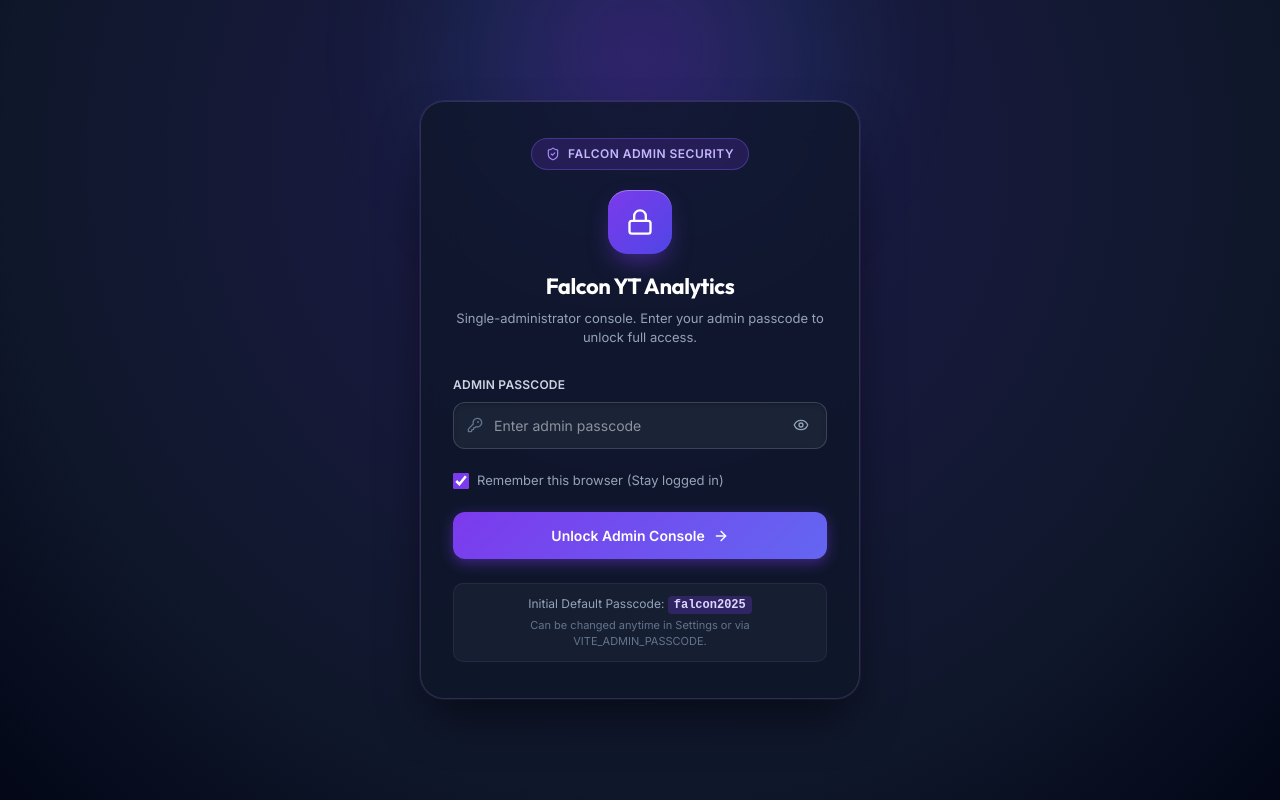
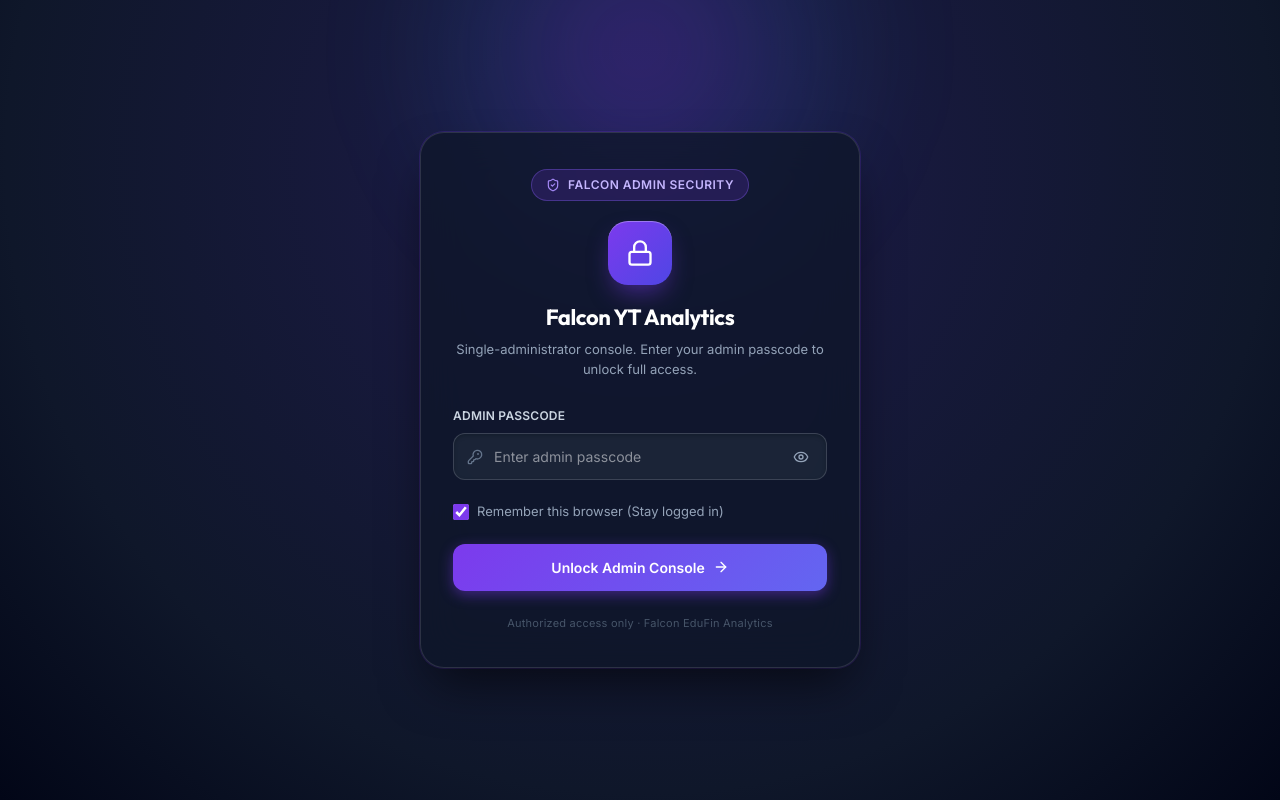
Before and after one commit to shanksarc/falcon-yt-analytics, a React (Vite) app in the folder frontend/: page / in a window 1280 px wide. Built offline with nearby package versions, Linux system fonts and the light colour scheme; no server answers.

Commit message:
fix: remove passcode hint box from login screen for production security

```diff
--- a/frontend/src/components/AdminAuthGate.jsx
+++ b/frontend/src/components/AdminAuthGate.jsx
@@ -311,32 +311,15 @@ export default function AdminAuthGate({ children }) {
           </button>
         </form>
 
-        {/* Helpful Info Hint */}
+        {/* Security Footer Notice */}
         <div style={{
           marginTop: '24px',
-          padding: '12px 14px',
-          background: 'rgba(30, 41, 59, 0.5)',
-          borderRadius: '10px',
-          border: '1px solid rgba(255, 255, 255, 0.06)',
-          fontSize: '12px',
-          color: '#64748B',
           textAlign: 'center',
-          lineHeight: 1.4
+          fontSize: '11px',
+          color: '#475569',
+          letterSpacing: '0.02em'
         }}>
-          <span style={{ color: '#94A3B8' }}>Initial Default Passcode:</span>{' '}
-          <code style={{
-            background: 'rgba(124, 58, 237, 0.25)',
-            color: '#DDD6FE',
-            padding: '2px 6px',
-            borderRadius: '4px',
-            fontFamily: 'monospace',
-            fontWeight: 600
-          }}>
-            falcon2025
-          </code>
-          <div style={{ marginTop: '4px', fontSize: '11px', color: '#64748B' }}>
-            Can be changed anytime in Settings or via VITE_ADMIN_PASSCODE.
-          </div>
+          Authorized access only · Falcon EduFin Analytics
         </div>
       </div>
     </div>
```
